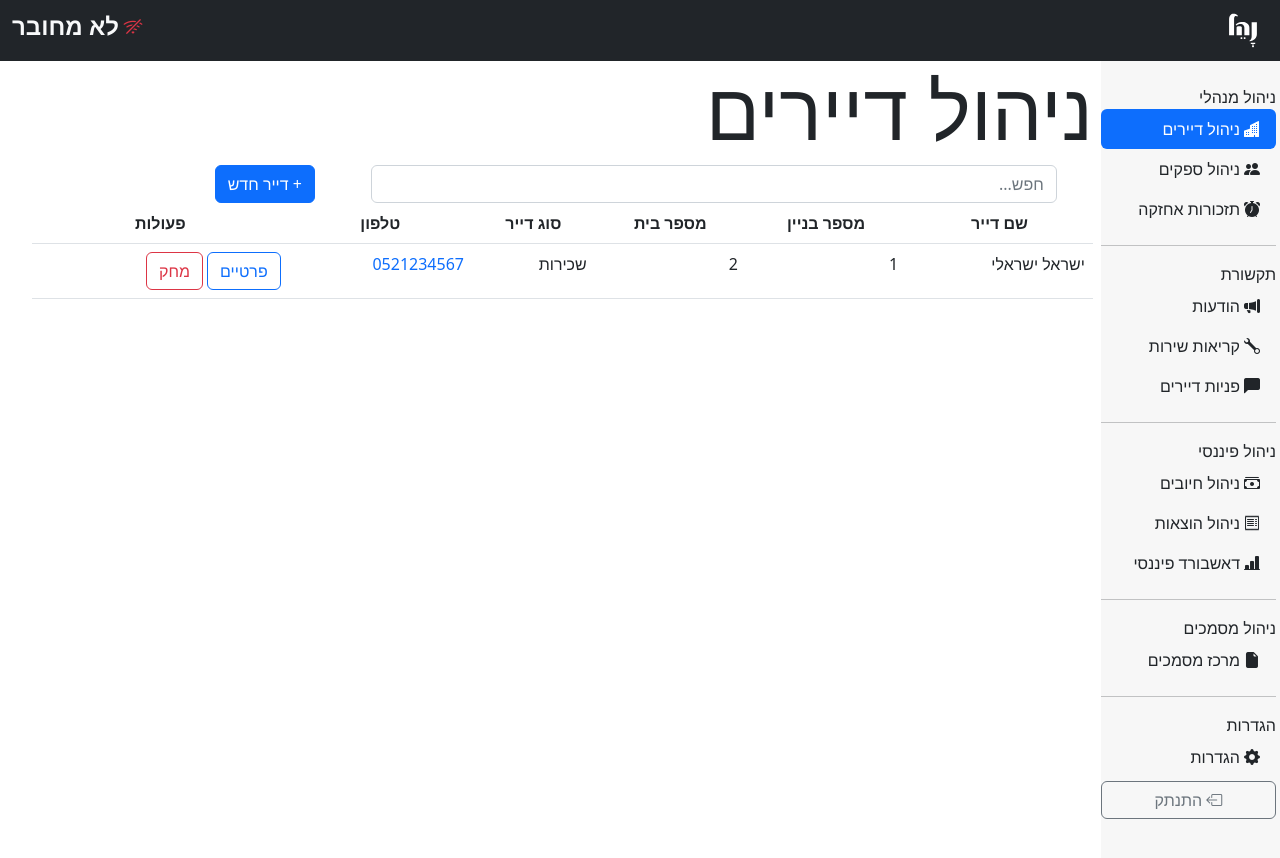
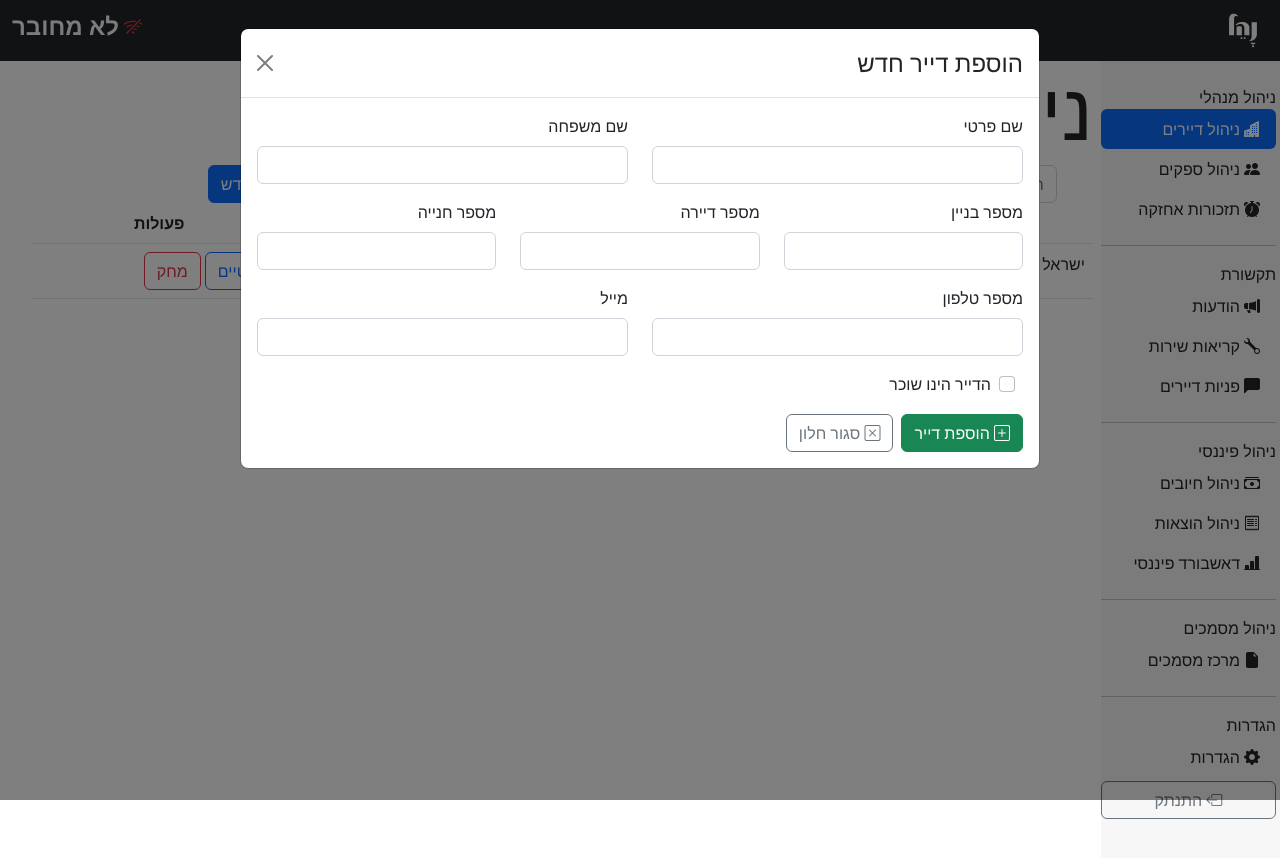
Before and after one commit to thesamirkhoury/HOA-Managment, a React (Create React App) app in the folder frontend/managers/: page /tenants in a window 1280 px wide. Shown: the top 858 px of the page. Built offline with nearby package versions, Linux system fonts and the light colour scheme.

Commit message:
New Tenant Modal

```diff
--- /dev/null
+++ b/frontend/managers/src/components/modals/NewTenant.jsx
@@ -0,0 +1,148 @@
+import React, { useState } from "react";
+
+import { useModalsContext } from "../../hooks/useModalsContext";
+
+//bootstrap components
+import Modal from "react-bootstrap/Modal";
+import Form from "react-bootstrap/Form";
+import InputGroup from "react-bootstrap/InputGroup";
+import Button from "react-bootstrap/Button";
+//bootstrap spacing
+import Row from "react-bootstrap/Row";
+import Col from "react-bootstrap/Col";
+
+function NewTenant() {
+  const { newTenant, dispatch } = useModalsContext();
+  const [isOwner, setIsOwner] = useState(true);
+
+  return (
+    <Modal
+      show={newTenant}
+      fullscreen="lg-down"
+      size="lg"
+      onHide={() => dispatch({ type: "NEW_TENANT", payload: false })}
+    >
+      <Modal.Header closeButton>
+        <Modal.Title>הוספת דייר חדש</Modal.Title>
+      </Modal.Header>
+      <Modal.Body>
+        <Form>
+          <Row className="mb-3">
+            <Form.Group as={Col} md="6">
+              <Form.Label>שם פרטי</Form.Label>
+              <Form.Control required type="text" placeholder=""></Form.Control>
+            </Form.Group>
+            <Form.Group as={Col} md="6">
+              <Form.Label>שם משפחה</Form.Label>
+              <Form.Control required type="text" placeholder=""></Form.Control>
+            </Form.Group>
+          </Row>
+          <Row className="mb-3">
+            <Form.Group as={Col} md="4">
+              <Form.Label>מספר בניין</Form.Label>
+              <Form.Control
+                required
+                type="number"
+                inputMode="numeric"
+                min="1"
+                placeholder=""
+              ></Form.Control>
+            </Form.Group>
+            <Form.Group as={Col} md="4">
+              <Form.Label>מספר דיירה</Form.Label>
+              <Form.Control
+                required
+                type="number"
+                inputMode="numeric"
+                min="1"
+                placeholder=""
+              ></Form.Control>
+            </Form.Group>
+            <Form.Group as={Col} md="4">
+              <Form.Label>מספר חנייה</Form.Label>
+              <Form.Control
+                type="number"
+                inputMode="numeric"
+                min="1"
+                placeholder=""
+              ></Form.Control>
+            </Form.Group>
+          </Row>
+          <Row className="mb-3">
+            <Form.Group as={Col} md="6">
+              <Form.Label>מספר טלפון</Form.Label>
+              <Form.Control required type="tel" placeholder=""></Form.Control>
+            </Form.Group>
+            <Form.Group as={Col} md="6">
+              <Form.Label>מייל</Form.Label>
+              <Form.Control required type="email" placeholder=""></Form.Control>
+            </Form.Group>
+          </Row>
+
+          <Row className="ms-2 mb-3">
+            <Form.Check
+              type="checkbox"
+              label="הדייר הינו שוכר"
+              id="isOwnerCheckBox"
+              checked={!isOwner}
+              onChange={() => {
+                setIsOwner(!isOwner);
+              }}
+            />
+          </Row>
+          <Row className={`mb-3 ${isOwner ? "d-none" : ""}`}>
+            <Form.Group as={Col} md="6">
+              <Form.Label>שם פרט של בעל הדירה</Form.Label>
+              <Form.Control
+                required={!isOwner}
+                type="text"
+                placeholder=""
+              ></Form.Control>
+            </Form.Group>
+            <Form.Group as={Col} md="6">
+              <Form.Label>שם משפחה של בעל הדירה</Form.Label>
+              <Form.Control
+                required={!isOwner}
+                type="text"
+                placeholder=""
+              ></Form.Control>
+            </Form.Group>
+          </Row>
+          <Row className={`mb-3 ${isOwner ? "d-none" : ""}`}>
+            <Form.Group as={Col} md="6">
+              <Form.Label>מספר טלפון של בעל הדירה</Form.Label>
+              <Form.Control
+                required={!isOwner}
+                type="tel"
+                placeholder=""
+              ></Form.Control>
+            </Form.Group>
+            <Form.Group as={Col} md="6">
+              <Form.Label>מייל בעל הדירה</Form.Label>
+              <Form.Control
+                required={!isOwner}
+                type="email"
+                placeholder=""
+              ></Form.Control>
+            </Form.Group>
+          </Row>
+
+          <Button variant="success" type="submit">
+            <i className="bi bi-plus-square"> </i>הוספת דייר
+          </Button>
+          <Button
+            variant="outline-secondary"
+            className="ms-2"
+            onClick={() => {
+              dispatch({ type: "NEW_TENANT", payload: false });
+            }}
+          >
+            <i className="bi bi-x-square"> </i>סגור חלון
+          </Button>
+        </Form>
+      </Modal.Body>
+    </Modal>
+  );
+}
+
+export default NewTenant;
--- a/frontend/managers/src/components/modals/TenantDetails.jsx
+++ b/frontend/managers/src/components/modals/TenantDetails.jsx
@@ -34,7 +34,7 @@ function TenantDetails({ tenantData }) {
           <span>{tenantData ? tenantData.buildingNumber : ""}</span>
         </p>
         <p>
-          מספר בית:
+          מספר דיירה:
           <span>{tenantData ? tenantData.apartmentNumber : ""}</span>
         </p>
         <p>
--- a/frontend/managers/src/context/ModalsContext.js
+++ b/frontend/managers/src/context/ModalsContext.js
@@ -4,6 +4,11 @@ export const ModalsContext = createContext();
 
 export function modalsReducer(state, action) {
   switch (action.type) {
+    case "NEW_TENANT":
+      return {
+        ...state,
+        newTenant: action.payload,
+      };
     case "TENANT_DETAILS":
       return {
         ...state,
@@ -17,6 +22,7 @@ export function modalsReducer(state, action) {
 export const ModalsContextProvider = ({ children }) => {
   const [state, dispatch] = useReducer(modalsReducer, {
     tenantDetails: false,
+    newTenant:true,
   });
 
   return (
--- a/frontend/managers/src/pages/Tenants.jsx
+++ b/frontend/managers/src/pages/Tenants.jsx
@@ -9,6 +9,7 @@ import Table from "react-bootstrap/Table";
 import Row from "react-bootstrap/Row";
 import Col from "react-bootstrap/Col";
 //modals
+import NewTenant from "../components/modals/NewTenant";
 import TenantDetails from "../components/modals/TenantDetails";
 
 function Tenants() {
@@ -31,7 +32,14 @@ function Tenants() {
           </Form>
         </Col>
         <Col xs={5} md={4} lg={3}>
-          <Button className="ms-4 ms-md-5">+ דייר חדש</Button>
+          <Button
+            className="ms-4 ms-md-5"
+            onClick={() => {
+              dispatch({ type: "NEW_TENANT", payload: true });
+            }}
+          >
+            <i className="bi bi-plus-lg"> </i>דייר חדש
+          </Button>
         </Col>
       </Row>
       {/* Table */}
@@ -41,7 +49,7 @@ function Tenants() {
             <th>שם דייר</th>
             <th>מספר בניין</th>
             <th>מספר בית</th>
-            <th>סוג דייר</th>
+            <th>סוג דירה</th>
             <th>טלפון</th>
             <th>פעולות</th>
           </tr>
@@ -81,6 +89,7 @@ function Tenants() {
       </Table>
 
       {/* //* Modals */}
+      <NewTenant />
       <TenantDetails tenantData={tenantData} />
     </>
   );
```
